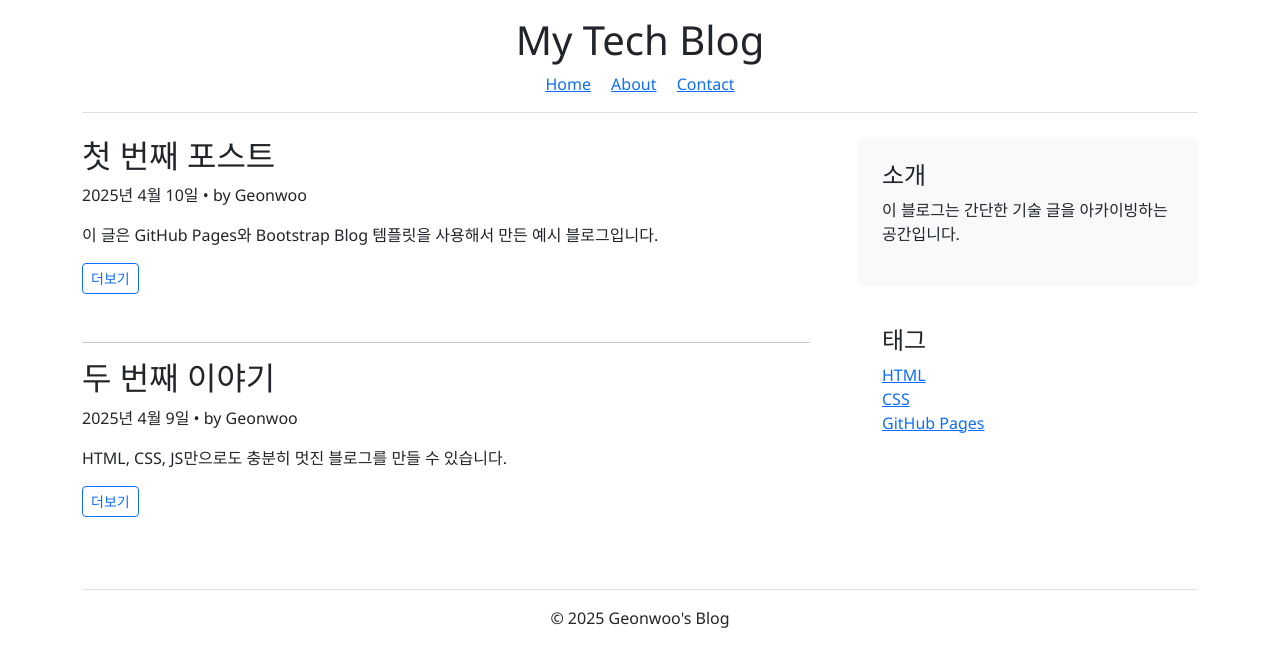
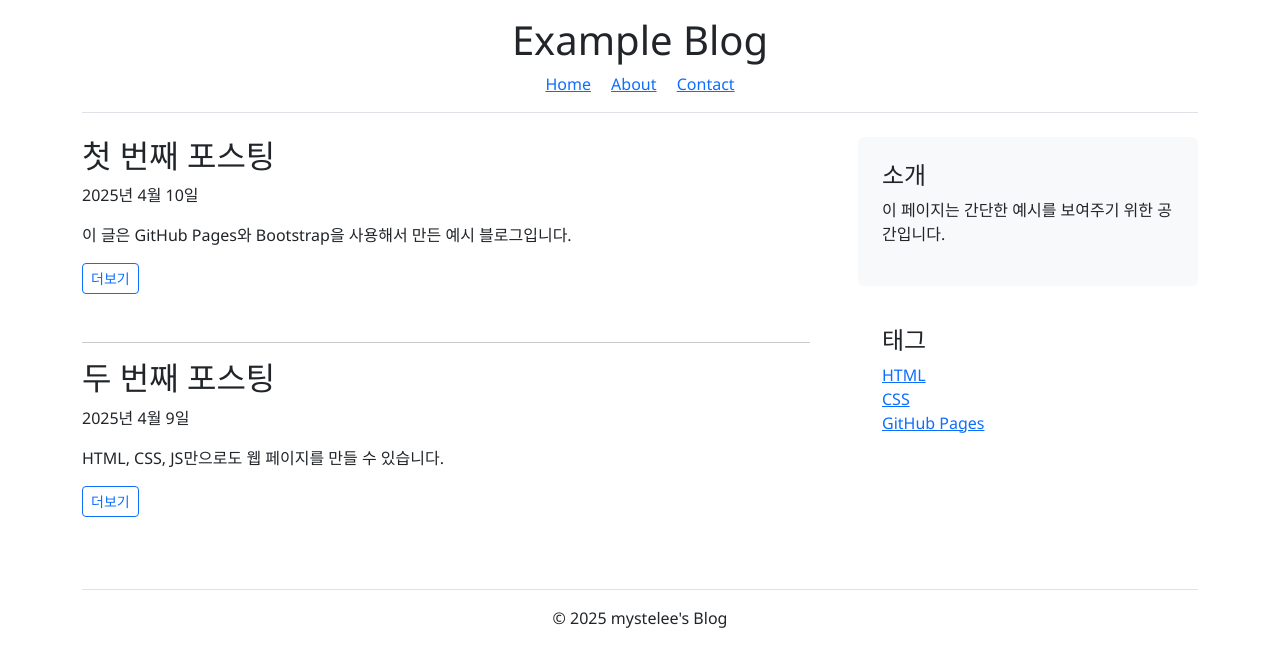
Before and after one commit to mystlee/mystlee.github.io, a plain HTML site: page index.html in a window 1280 px wide. Drawn offline with nearby package versions, Linux system fonts and the light colour scheme.

Commit message:
Update index.html

```diff
--- a/index.html
+++ b/index.html
@@ -9,7 +9,7 @@
   <body>
     <div class="container">
       <header class="py-3 mb-4 border-bottom">
-        <h1 class="text-center">My Tech Blog</h1>
+        <h1 class="text-center">Example Blog</h1>
         <nav class="text-center">
           <a href="index.html" class="mx-2">Home</a>
           <a href="about.html" class="mx-2">About</a>
@@ -20,16 +20,16 @@
       <div class="row g-5">
         <div class="col-md-8">
           <article class="blog-post">
-            <h2 class="blog-post-title">첫 번째 포스트</h2>
-            <p class="blog-post-meta">2025년 4월 10일 • by Geonwoo</p>
-            <p>이 글은 GitHub Pages와 Bootstrap Blog 템플릿을 사용해서 만든 예시 블로그입니다.</p>
+            <h2 class="blog-post-title">첫 번째 포스팅</h2>
+            <p class="blog-post-meta">2025년 4월 10일</p>
+            <p>이 글은 GitHub Pages와 Bootstrap을 사용해서 만든 예시 블로그입니다.</p>
             <a href="posts/post1.html" class="btn btn-sm btn-outline-primary">더보기</a>
           </article>
           <hr>
           <article class="blog-post">
-            <h2 class="blog-post-title">두 번째 이야기</h2>
-            <p class="blog-post-meta">2025년 4월 9일 • by Geonwoo</p>
-            <p>HTML, CSS, JS만으로도 충분히 멋진 블로그를 만들 수 있습니다.</p>
+            <h2 class="blog-post-title">두 번째 포스팅</h2>
+            <p class="blog-post-meta">2025년 4월 9일</p>
+            <p>HTML, CSS, JS만으로도 웹 페이지를 만들 수 있습니다.</p>
             <a href="posts/post2.html" class="btn btn-sm btn-outline-primary">더보기</a>
           </article>
         </div>
@@ -38,7 +38,7 @@
           <div class="position-sticky" style="top: 2rem;">
             <div class="p-4 mb-3 bg-light rounded">
               <h4>소개</h4>
-              <p>이 블로그는 간단한 기술 글을 아카이빙하는 공간입니다.</p>
+              <p>이 페이지는 간단한 예시를 보여주기 위한 공간입니다.</p>
             </div>
 
             <div class="p-4">
@@ -54,7 +54,7 @@
       </div>
 
       <footer class="py-3 my-4 border-top text-center">
-        <p>© 2025 Geonwoo's Blog</p>
+        <p>© 2025 mystelee's Blog</p>
       </footer>
     </div>
   </body>
```
